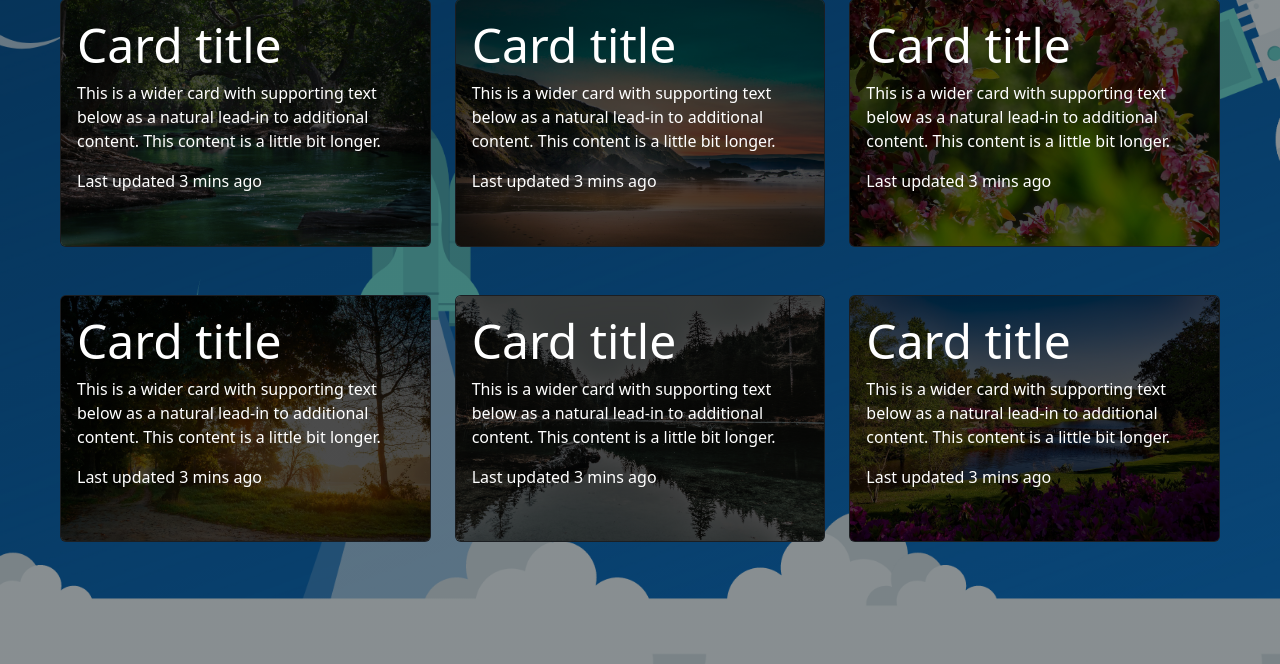
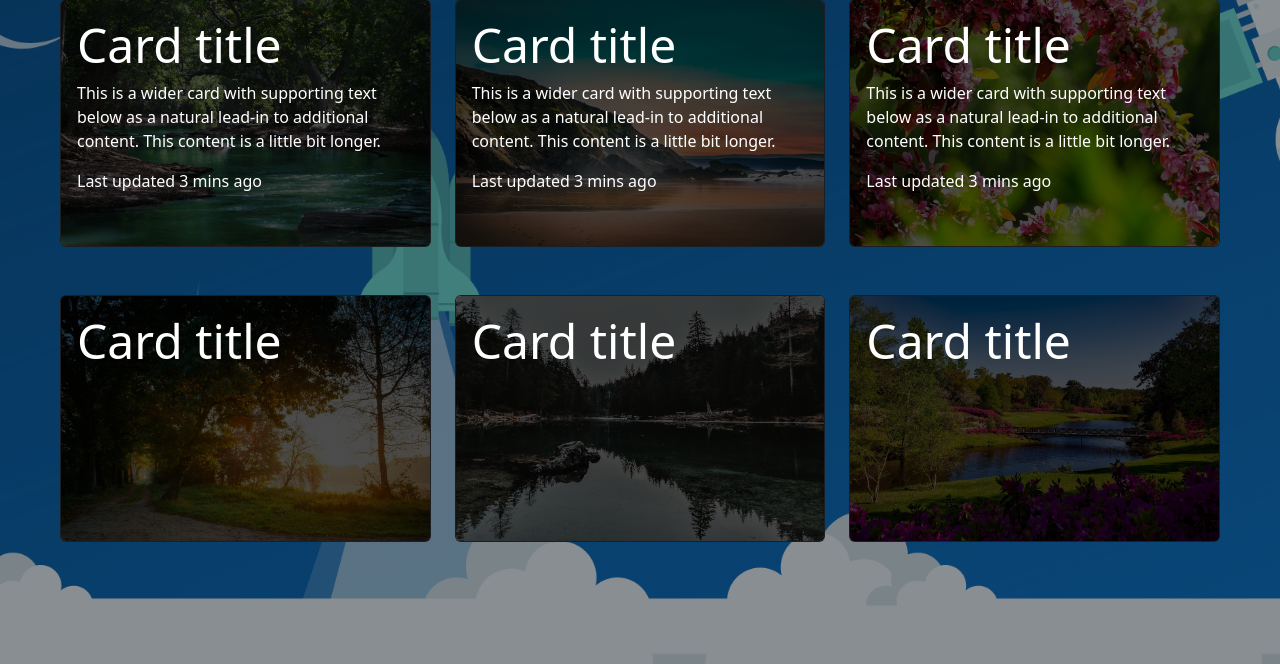
Before and after one commit to kevin-klau/Twitter-Cow, a Flask app: page / in a window 1280 px wide. Shown: the part 2206-2870 px from the top of the page. Run offline with Flask 2, Linux system fonts and the light colour scheme.

Commit message:
edits to index and styles

```diff
--- a/static/styles.css
+++ b/static/styles.css
@@ -66,3 +66,9 @@
 .card-img-overlay:hover{
   background-image: linear-gradient(rgba(0,0,0,0.3),rgba(0,0,0,0.3));
 }
+
+/*
+.ranked {
+  background-image: linear-gradient(rgba(0,0,0,0.9),rgba(0,0,0,0.9));
+}
+*/
--- a/templates/index.html
+++ b/templates/index.html
@@ -233,7 +233,7 @@
 			<div class="col-sm-4">
 				<div class="card bg-dark text-white">
 				<img src="static/forest.jpeg" class="card-img" alt="...">
-				<div class="card-img-overlay">
+				<div class="card-img-overlay ranked">
 				  <h5 class="card-title display-5" id="rank-1">Card title</h5>
 				  <p class="card-text">This is a wider card with supporting text below as a natural lead-in to additional content. This content is a little bit longer.</p>
 				  <p class="card-text">Last updated 3 mins ago</p>
@@ -243,7 +243,7 @@
 			<div class="col-sm-4">
 				<div class="card bg-dark text-white">
 					<img src="static/shore.jpeg" class="card-img" alt="...">
-					<div class="card-img-overlay">
+					<div class="card-img-overlay ranked">
 					  <h5 class="card-title display-5" id="rank-2">Card title</h5>
 					  <p class="card-text">This is a wider card with supporting text below as a natural lead-in to additional content. This content is a little bit longer.</p>
 					  <p class="card-text">Last updated 3 mins ago</p>
@@ -253,7 +253,7 @@
 			<div class="col-sm-4">
 				<div class="card bg-dark text-white">
 					<img src="static/flowers.jpeg" class="card-img" alt="...">
-					<div class="card-img-overlay">
+					<div class="card-img-overlay ranked">
 						<h5 class="card-title display-5" id="rank-3">Card title</h5>
 						<p class="card-text">This is a wider card with supporting text below as a natural lead-in to additional content. This content is a little bit longer.</p>
 						<p class="card-text">Last updated 3 mins ago</p>
@@ -266,30 +266,24 @@
 			<div class="col-sm-4">
 				<div class="card bg-dark text-white">
 				<img src="static/trees.jpeg" class="card-img" alt="...">
-				<div class="card-img-overlay">
+				<div class="card-img-overlay ranked">
 				  <h5 class="card-title display-5" id="rank-4">Card title</h5>
-				  <p class="card-text">This is a wider card with supporting text below as a natural lead-in to additional content. This content is a little bit longer.</p>
-				  <p class="card-text">Last updated 3 mins ago</p>
 				</div>
 			  </div>
 			</div>
 			<div class="col-sm-4">
 				<div class="card bg-dark text-white">
 					<img src="static/pond.jpeg" class="card-img" alt="...">
-					<div class="card-img-overlay">
+					<div class="card-img-overlay ranked">
 					  <h5 class="card-title display-5" id="rank-5">Card title</h5>
-					  <p class="card-text">This is a wider card with supporting text below as a natural lead-in to additional content. This content is a little bit longer.</p>
-					  <p class="card-text">Last updated 3 mins ago</p>
 					</div>
 				</div>
 			</div>
 			<div class="col-sm-4">
 				<div class="card bg-dark text-white">
 					<img src="static/park.jpeg" class="card-img" alt="...">
-					<div class="card-img-overlay">
+					<div class="card-img-overlay ranked">
 						<h5 class="card-title display-5" id="rank-6">Card title</h5>
-						<p class="card-text">This is a wider card with supporting text below as a natural lead-in to additional content. This content is a little bit longer.</p>
-						<p class="card-text">Last updated 3 mins ago</p>
 					</div>
 				</div>
 			</div>
@@ -297,24 +291,6 @@
 
    	 </div>
   </section>
-
-  <!---
-  <section class="text-light p-5 banner-3 text-center">
-	<div class="container-fluid">
-        <div class="row">
-			<div class="col-sm-12">
-				<input type="button"
-				class="btn btn-outline-light "
-				id="sean-button"
-				onclick="incrementVal()"
-				value = "Test"
-				inc = "0"
-				/>
-			</div>
-      	</div>
-    </div>
-  </section>
--->
 
 <section class="text-light py-5 banner-3 text-center">
 	<div class="container-fluid">
```
